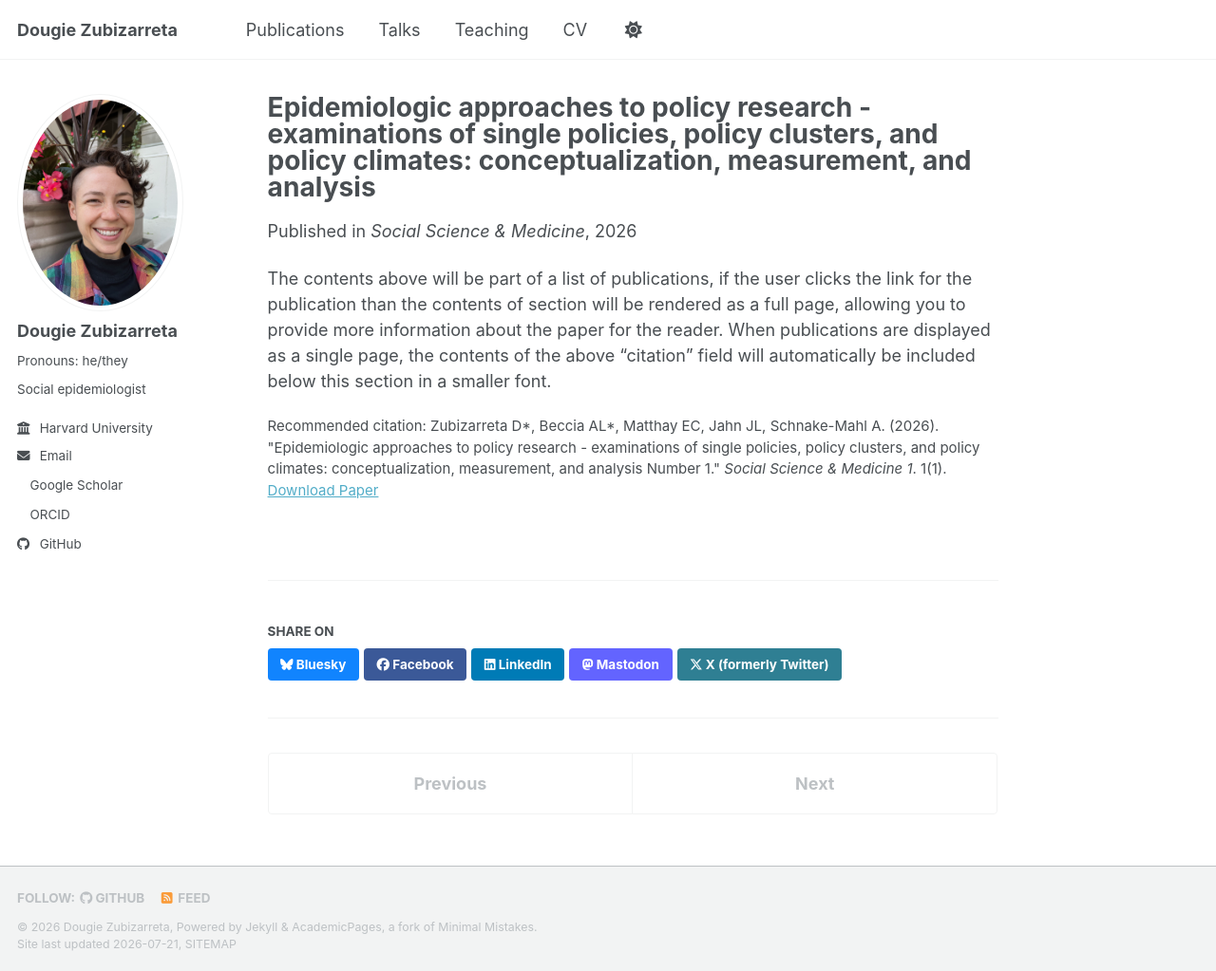
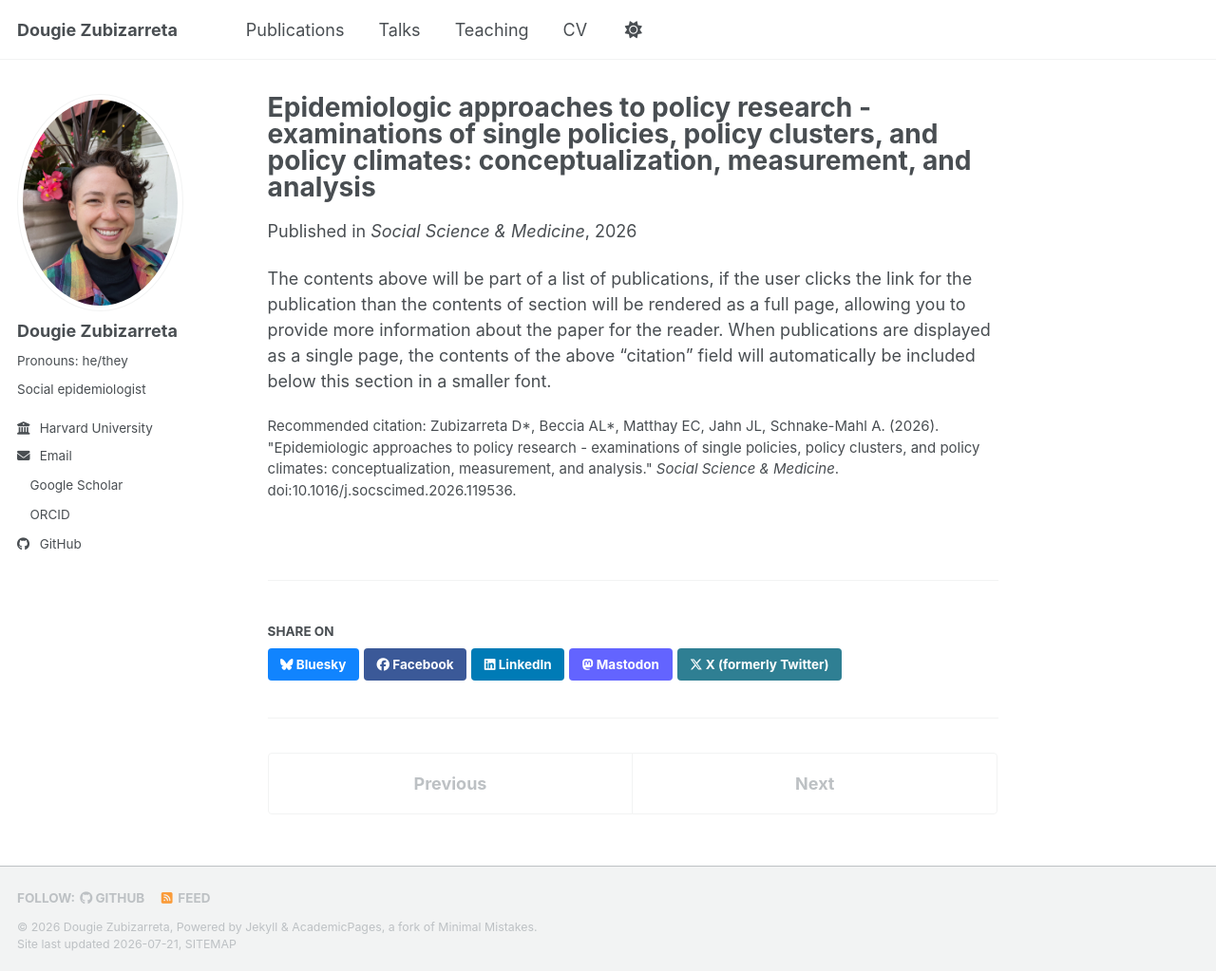
Before and after one commit to dougie-zubizarreta/dougie-zubizarreta.github.io, a Jekyll site: the page built from _publications/2009-10-01-paper-title-number-1.md, in a window 1280 px wide and 1023 px high. Shown: the whole window at 95% size. Built offline with Jekyll 4.4.1, drawn with Linux system fonts in a browser that asks for light colours; a style sheet for code colours, icons or effects is not loaded.

Commit message:
Update 2009-10-01-paper-title-number-1.md

```diff
--- a/_publications/2009-10-01-paper-title-number-1.md
+++ b/_publications/2009-10-01-paper-title-number-1.md
@@ -3,12 +3,12 @@ title: "Epidemiologic approaches to policy research - examinations of single pol
 collection: publications
 category: manuscripts
 permalink: /publication/2009-10-01-paper-title-number-1
-excerpt: 'This paper is about the number 1. The number 2 is left for future work.'
+excerpt: #'This paper is about the number 1. The number 2 is left for future work.'
 date: 2026-01-01
 venue: 'Social Science & Medicine'
 slidesurl: #'https://academicpages.github.io/files/slides1.pdf'
-paperurl: 'doi:10.1016/j.socscimed.2026.119536'
+paperurl: #'doi:10.1016/j.socscimed.2026.119536'
 bibtexurl: #'https://academicpages.github.io/files/bibtex1.bib'
-citation: 'Zubizarreta D*, Beccia AL*, Matthay EC, Jahn JL, Schnake-Mahl A. (2026). &quot;Epidemiologic approaches to policy research - examinations of single policies, policy clusters, and policy climates: conceptualization, measurement, and analysis Number 1.&quot; <i>Social Science & Medicine 1</i>. 1(1).'
+citation: 'Zubizarreta D*, Beccia AL*, Matthay EC, Jahn JL, Schnake-Mahl A. (2026). &quot;Epidemiologic approaches to policy research - examinations of single policies, policy clusters, and policy climates: conceptualization, measurement, and analysis.&quot; <i>Social Science & Medicine</i>. doi:10.1016/j.socscimed.2026.119536.'
 ---
 The contents above will be part of a list of publications, if the user clicks the link for the publication than the contents of section will be rendered as a full page, allowing you to provide more information about the paper for the reader. When publications are displayed as a single page, the contents of the above "citation" field will automatically be included below this section in a smaller font.
```
